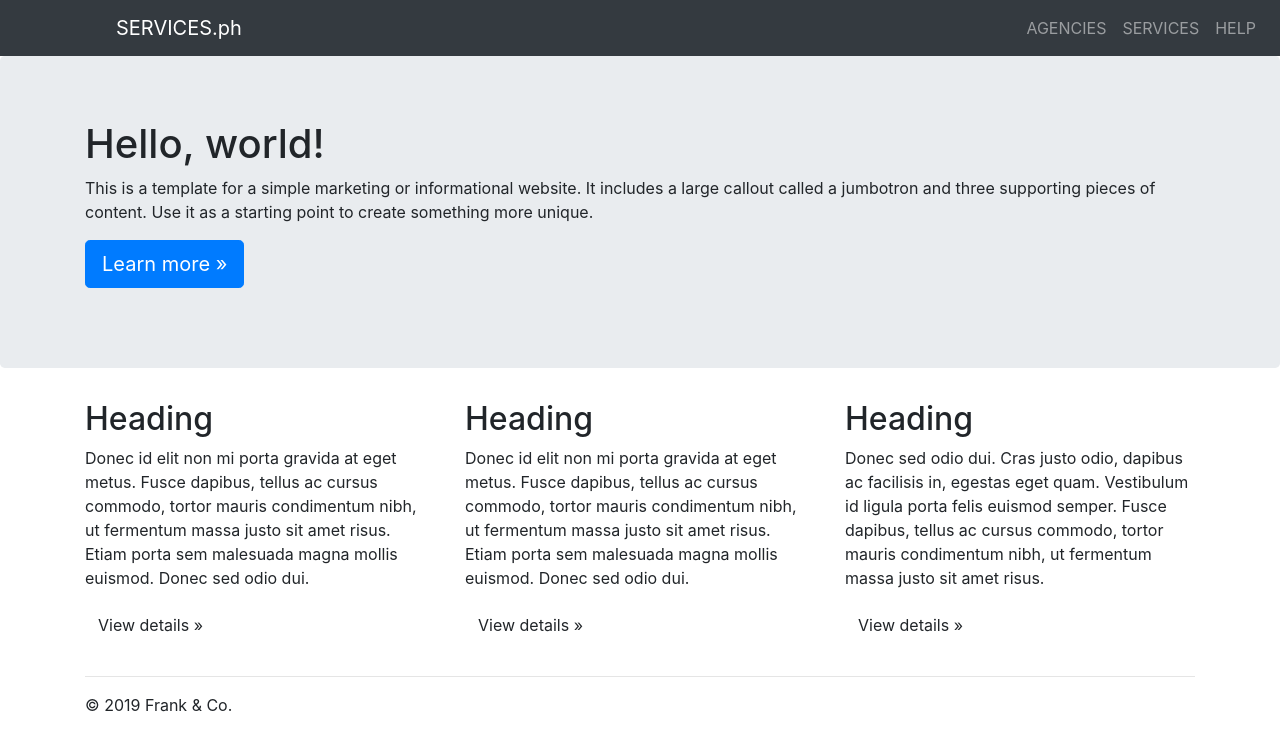
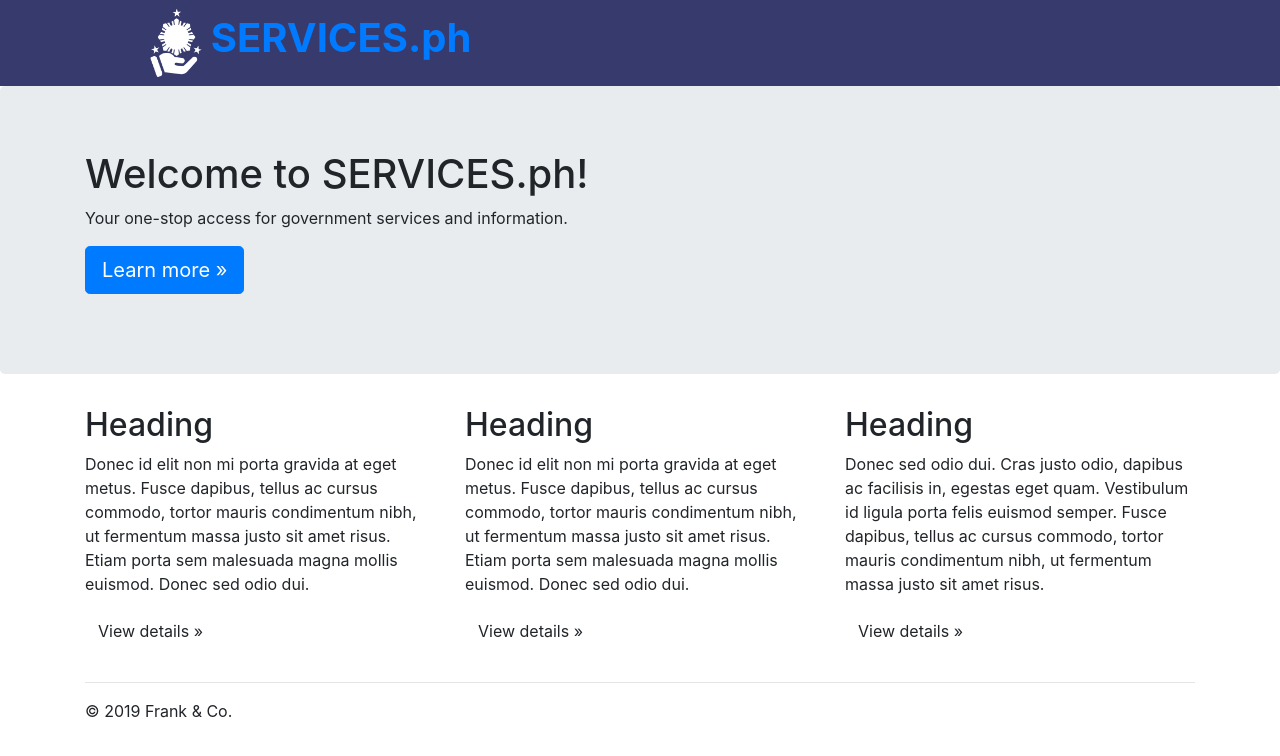
Before and after one commit to Tjma/e-services-ph, a plain HTML site: page index.html in a window 1280 px wide. Drawn offline with nearby package versions, Linux system fonts and the light colour scheme.

Commit message:
update to index.html

```diff
--- a/index.html
+++ b/index.html
@@ -8,36 +8,22 @@
     <link rel="stylesheet" href="https://stackpath.bootstrapcdn.com/bootstrap/4.3.1/css/bootstrap.min.css" integrity="sha384-ggOyR0iXCbMQv3Xipma34MD+dH/1fQ784/j6cY/iJTQUOhcWr7x9JvoRxT2MZw1T" crossorigin="anonymous">
     <link href="/styles/main.css" rel="stylesheet" type="text/css">
 
+    <script src="https://code.jquery.com/jquery-3.3.1.slim.min.js" integrity="sha384-q8i/X+965DzO0rT7abK41JStQIAqVgRVzpbzo5smXKp4YfRvH+8abtTE1Pi6jizo" crossorigin="anonymous"></script>
+    <script src="https://cdnjs.cloudflare.com/ajax/libs/popper.js/1.14.7/umd/popper.min.js" integrity="sha384-UO2eT0CpHqdSJQ6hJty5KVphtPhzWj9WO1clHTMGa3JDZwrnQq4sF86dIHNDz0W1" crossorigin="anonymous"></script>
+    <script src="https://stackpath.bootstrapcdn.com/bootstrap/4.3.1/js/bootstrap.min.js" integrity="sha384-JjSmVgyd0p3pXB1rRibZUAYoIIy6OrQ6VrjIEaFf/nJGzIxFDsf4x0xIM+B07jRM" crossorigin="anonymous"></script>
+
 </head>
 <body>
-    <nav class="navbar navbar-expand-lg navbar-dark bg-dark">
-        <a class="navbar-brand" href="">SERVICES.ph</a>
+    <nav class="navbar">
+        <a class="navbar-brand" href="#"><img src="images/logo.png" width="70" height="70" class="d-inline-block align-top" alt="">SERVICES.ph</a>
 
-        <button class="navbar-toggler" type="button" data-toggle="collapse" data-target="#navbarTogglerDemo02">
-             <span class="navbar-toggler-icon"></span>
-         </button>
+    </nav>
 
-         <div class="collapse navbar-collapse" id="navbarTogglerDemo02">
-
-             <ul class="navbar-nav ml-auto">
-                 <li class="nav-item">
-                     <a class="nav-link" href="">AGENCIES</a>
-                 </li>
-                 <li class="nav-item">
-                     <a class="nav-link" href="">SERVICES</a>
-                 </li>
-                 <li class="nav-item">
-                     <a class="nav-link" href="">HELP</a>
-                 </li>
-             </ul>
-
-         </div>
-     </nav>
 
      <div class="jumbotron">
         <div class="container">
-          <h1>Hello, world!</h1>
-          <p>This is a template for a simple marketing or informational website. It includes a large callout called a jumbotron and three supporting pieces of content. Use it as a starting point to create something more unique.</p>
+          <h1>Welcome to SERVICES.ph!</h1>
+          <p>Your one-stop access for government services and information.</p>
           <p><a class="btn btn-primary btn-lg" href="#" role="button">Learn more &raquo;</a></p>
         </div>
       </div>
@@ -69,10 +55,5 @@
         </footer>
       </div>
 
-
-
-    <script src="https://code.jquery.com/jquery-3.3.1.slim.min.js" integrity="sha384-q8i/X+965DzO0rT7abK41JStQIAqVgRVzpbzo5smXKp4YfRvH+8abtTE1Pi6jizo" crossorigin="anonymous"></script>
-    <script src="https://cdnjs.cloudflare.com/ajax/libs/popper.js/1.14.7/umd/popper.min.js" integrity="sha384-UO2eT0CpHqdSJQ6hJty5KVphtPhzWj9WO1clHTMGa3JDZwrnQq4sF86dIHNDz0W1" crossorigin="anonymous"></script>
-    <script src="https://stackpath.bootstrapcdn.com/bootstrap/4.3.1/js/bootstrap.min.js" integrity="sha384-JjSmVgyd0p3pXB1rRibZUAYoIIy6OrQ6VrjIEaFf/nJGzIxFDsf4x0xIM+B07jRM" crossorigin="anonymous"></script>
 </body>
 </html>
--- a/styles/main.css
+++ b/styles/main.css
@@ -1,6 +1,15 @@
+.navbar {
+    background-color: #373a6d;
+}
+
 .navbar-brand {
-    position: relative;
-    background: url(/images/logo.png);
-    width: 100px;
-    left: 100px;
+    font-size: 40px;
+    font-weight: bolder;
+    padding-top: 5px;
 }
+
+a.navbar-brand {
+    padding: 0px;
+    margin-left: 10%;
+    margin-right: 10%;
+ }
```
